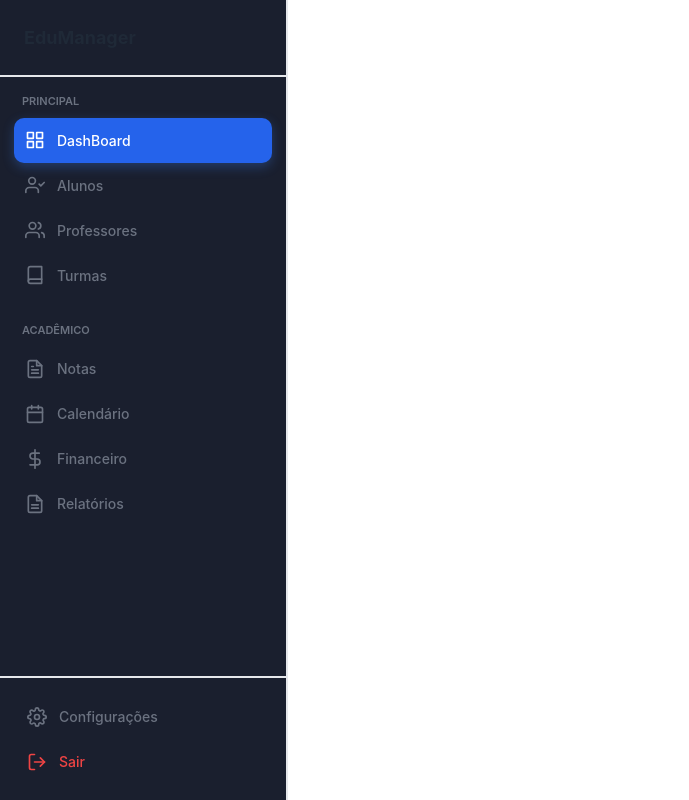
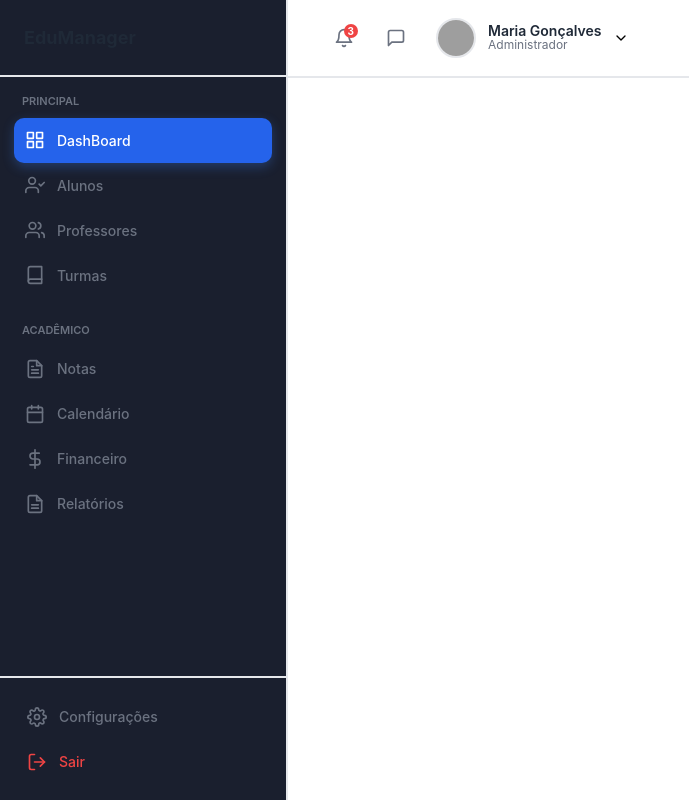
Before and after one commit to DevPeress/EduConnect-Web, a React (Vite) app: page /admin in a window 1280 px wide. Shown: the whole page, without its empty margins (0-689 px from the left). Built offline with nearby package versions, Linux system fonts and the light colour scheme; grey boxes are pictures that could not be loaded.

Commit message:
Criação do Header das páginas

```diff
--- /dev/null
+++ b/src/components/Header/index.tsx
@@ -0,0 +1,71 @@
+const Header = () => {
+  return (
+    <header className="bg-(--bg-card) border-b-2 border-(--border-color) px-9.5 py-3 flex justify-between items-center sticky top-0 z-10">
+      <div className="flex items-center gap-4">
+        <button className="relative bg-transparent border-none text-(--text-secondary) cursor-pointer p-2 rounded-[10px] hover:bg-(--bg-hover) hover:text-(--text-primary)">
+          <svg
+            width="20"
+            height="20"
+            viewBox="0 0 24 24"
+            fill="none"
+            stroke="currentColor"
+            strokeWidth="2"
+            strokeLinecap="round"
+            strokeLinejoin="round"
+          >
+            <path d="M18 8A6 6 0 0 0 6 8c0 7-3 9-3 9h18s-3-2-3-9"></path>
+            <path d="M13.73 21a2 2 0 0 1-3.46 0"></path>
+          </svg>
+          <span className="absolute top-1 right-1 bg-(--red) text-white text-[10px] font-bold px-1 py-[5px] rounded-lg leading-1">
+            3
+          </span>
+        </button>
+
+        <button className="relative bg-transparent border-none text-(--text-secondary) cursor-pointer p-2 rounded-[10px] hover:bg-(--bg-hover) hover:text-(--text-primary)">
+          <svg
+            width="20"
+            height="20"
+            viewBox="0 0 24 24"
+            fill="none"
+            stroke="currentColor"
+            strokeWidth="2"
+            strokeLinecap="round"
+            strokeLinejoin="round"
+          >
+            <path d="M21 15a2 2 0 0 1-2 2H7l-4 4V5a2 2 0 0 1 2-2h14a2 2 0 0 1 2 2z"></path>
+          </svg>
+        </button>
+
+        <div className="flex items-center gap-3 cursor-pointer rounded-[10px] pt-1.5 pr-3 pb-1.5 pl-1.5 hover:bg-(--bg-hover)">
+          <img
+            src="https://images.pexels.com/photos/774909/pexels-photo-774909.jpeg?auto=compress&cs=tinysrgb&w=100"
+            alt="User"
+            className="w-10 h-10 rounded-[50%] object-cover border-2 border-(--border-color)"
+          />
+          <div className="flex flex-col leading-3.5">
+            <span className="text-[14px] font-semibold text-(--text-primary)">
+              Maria Gonçalves
+            </span>
+            <span className="text-[12px] text-(--text-muted)">
+              Administrador
+            </span>
+          </div>
+          <svg
+            width="16"
+            height="16"
+            viewBox="0 0 24 24"
+            fill="none"
+            stroke="currentColor"
+            strokeWidth="2"
+            strokeLinecap="round"
+            strokeLinejoin="round"
+          >
+            <polyline points="6 9 12 15 18 9"></polyline>
+          </svg>
+        </div>
+      </div>
+    </header>
+  );
+};
+
+export default Header;
--- a/src/paginas/Administracao/Inicio/index.tsx
+++ b/src/paginas/Administracao/Inicio/index.tsx
@@ -1,10 +1,11 @@
 import NavBarAdmin from "../../../components/Administracao/navBar/NavBar";
+import Header from "../../../components/Header";
 import SidebarFooter from "../../../components/SideBar-Footer";
 
 const InicioAdm = () => {
   return (
     <div className="flex min-h-full">
-      <aside className="flex flex-col fixed h-screen w-72 bg-(--bg-sidebar) border-r-2 border-(--border-color) overflow-y-auto">
+      <aside className="flex flex-col fixed h-screen w-72 bg-(--bg-sidebar) border-r-2 border-(--border-color) overflow-hidden">
         <div className="px-6 py-6 border-b-2 border-(--border-color)">
           <div className="flex items-center gap-3 text-[18px] font-bold text-(--text-primary)">
             <span>EduManager</span>
@@ -14,6 +15,10 @@ const InicioAdm = () => {
         <NavBarAdmin />
         <SidebarFooter />
       </aside>
+
+      <main className="flex-1 ml-72 flex flex-col bg-(--bg-body)">
+        <Header />
+      </main>
     </div>
   );
 };
```
